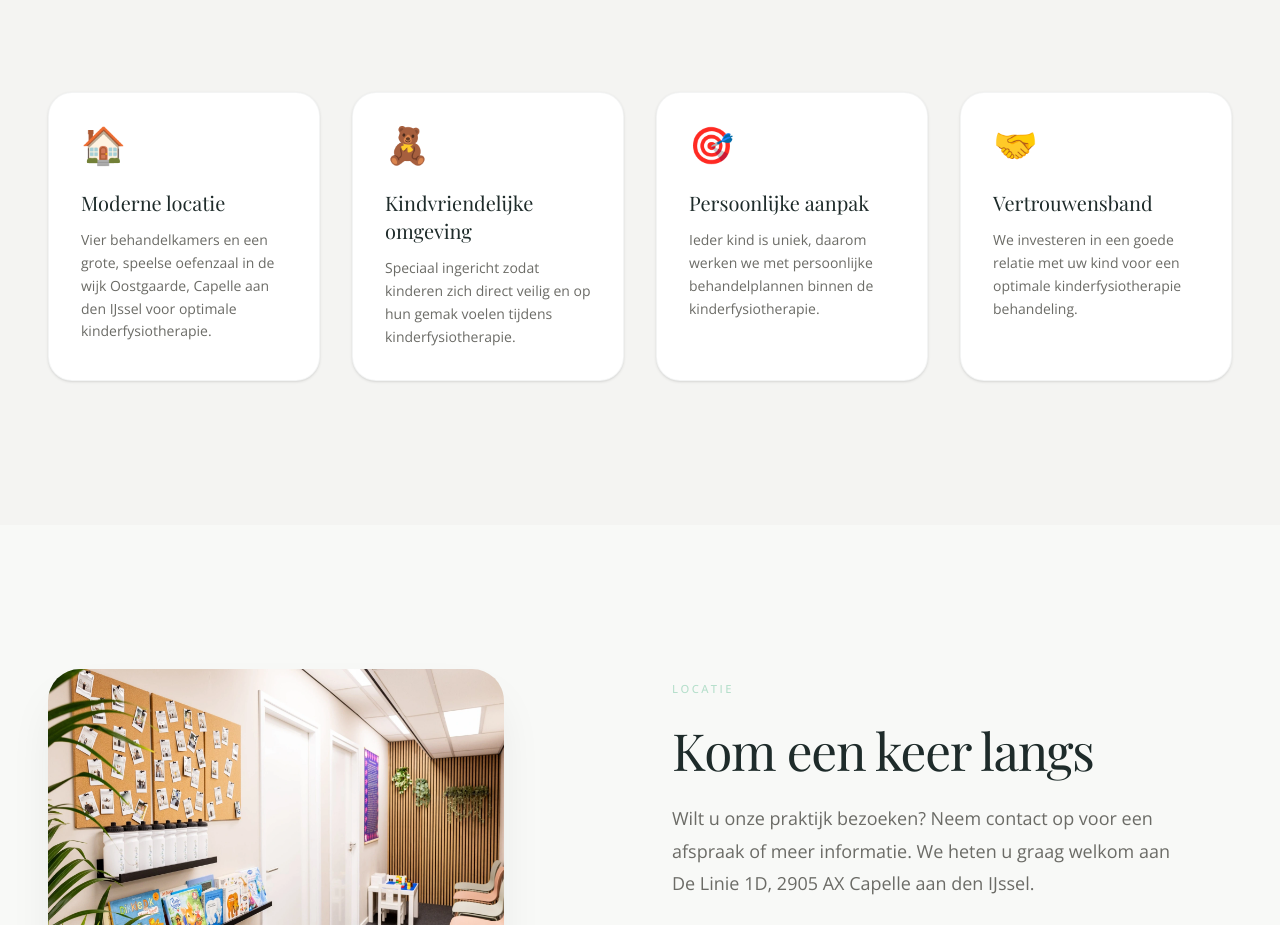
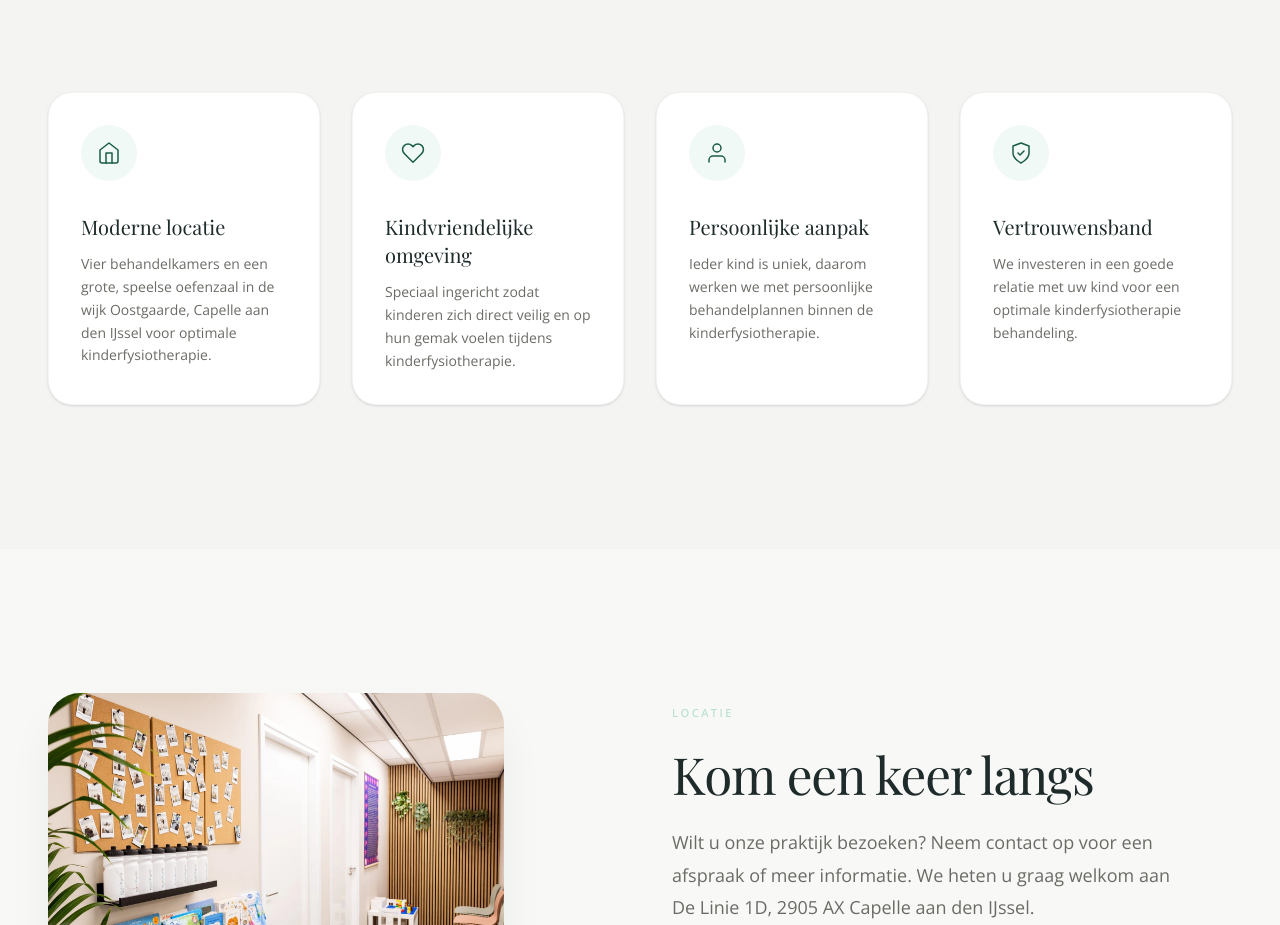
Before and after one commit to Maximustopdeals/kidsfysio-capelle-next-js, a Next.js app: page /over-ons in a window 1280 px wide. Shown: the part 3880-4805 px from the top of the page. Built offline with nearby package versions, Linux system fonts and the light colour scheme.

Commit message:
Update page.tsx

```diff
--- a/src/app/over-ons/page.tsx
+++ b/src/app/over-ons/page.tsx
@@ -42,10 +42,10 @@ const team = [
 ];
 
 const uniquePoints = [
-  { title: "Moderne locatie", text: "Vier behandelkamers en een grote, speelse oefenzaal in de wijk Oostgaarde, Capelle aan den IJssel voor optimale kinderfysiotherapie.", icon: "🏠" },
-  { title: "Kindvriendelijke omgeving", text: "Speciaal ingericht zodat kinderen zich direct veilig en op hun gemak voelen tijdens kinderfysiotherapie.", icon: "🧸" },
-  { title: "Persoonlijke aanpak", text: "Ieder kind is uniek, daarom werken we met persoonlijke behandelplannen binnen de kinderfysiotherapie.", icon: "🎯" },
-  { title: "Vertrouwensband", text: "We investeren in een goede relatie met uw kind voor een optimale kinderfysiotherapie behandeling.", icon: "🤝" },
+  { title: "Moderne locatie", text: "Vier behandelkamers en een grote, speelse oefenzaal in de wijk Oostgaarde, Capelle aan den IJssel voor optimale kinderfysiotherapie.", type: "location" },
+  { title: "Kindvriendelijke omgeving", text: "Speciaal ingericht zodat kinderen zich direct veilig en op hun gemak voelen tijdens kinderfysiotherapie.", type: "heart" },
+  { title: "Persoonlijke aanpak", text: "Ieder kind is uniek, daarom werken we met persoonlijke behandelplannen binnen de kinderfysiotherapie.", type: "user" },
+  { title: "Vertrouwensband", text: "We investeren in een goede relatie met uw kind voor een optimale kinderfysiotherapie behandeling.", type: "shield" },
 ];
 
 export default function OverOnsPage() {
@@ -270,7 +270,34 @@ export default function OverOnsPage() {
             {uniquePoints.map((point, i) => (
               <FadeIn key={point.title} delay={i * 0.1}>
                 <div className="bg-white p-8 rounded-[1.5rem] shadow-sm hover:shadow-xl hover:-translate-y-2 transition-all duration-500 border border-charcoal/5 h-full">
-                  <div className="text-4xl mb-6">{point.icon}</div>
+
+                  {/* High-End Icoon Container */}
+                  <div className="w-14 h-14 bg-brand-light rounded-full flex items-center justify-center text-brand-primary mb-8">
+                    {point.type === "location" && (
+                      <svg width="24" height="24" viewBox="0 0 24 24" fill="none" stroke="currentColor" strokeWidth="1.5" strokeLinecap="round" strokeLinejoin="round">
+                        <path d="M3 9l9-7 9 7v11a2 2 0 0 1-2 2H5a2 2 0 0 1-2-2z" />
+                        <polyline points="9 22 9 12 15 12 15 22" />
+                      </svg>
+                    )}
+                    {point.type === "heart" && (
+                      <svg width="24" height="24" viewBox="0 0 24 24" fill="none" stroke="currentColor" strokeWidth="1.5" strokeLinecap="round" strokeLinejoin="round">
+                        <path d="M20.84 4.61a5.5 5.5 0 0 0-7.78 0L12 5.67l-1.06-1.06a5.5 5.5 0 0 0-7.78 7.78l1.06 1.06L12 21.23l7.78-7.78 1.06-1.06a5.5 5.5 0 0 0 0-7.78z" />
+                      </svg>
+                    )}
+                    {point.type === "user" && (
+                      <svg width="24" height="24" viewBox="0 0 24 24" fill="none" stroke="currentColor" strokeWidth="1.5" strokeLinecap="round" strokeLinejoin="round">
+                        <path d="M20 21v-2a4 4 0 0 0-4-4H8a4 4 0 0 0-4 4v2" />
+                        <circle cx="12" cy="7" r="4" />
+                      </svg>
+                    )}
+                    {point.type === "shield" && (
+                      <svg width="24" height="24" viewBox="0 0 24 24" fill="none" stroke="currentColor" strokeWidth="1.5" strokeLinecap="round" strokeLinejoin="round">
+                        <path d="M12 22s8-4 8-10V5l-8-3-8 3v7c0 6 8 10 8 10z" />
+                        <path d="M9 12l2 2 4-4" />
+                      </svg>
+                    )}
+                  </div>
+
                   <h3 className="font-serif text-xl font-light text-charcoal mb-3">
                     {point.title}
                   </h3>
```
